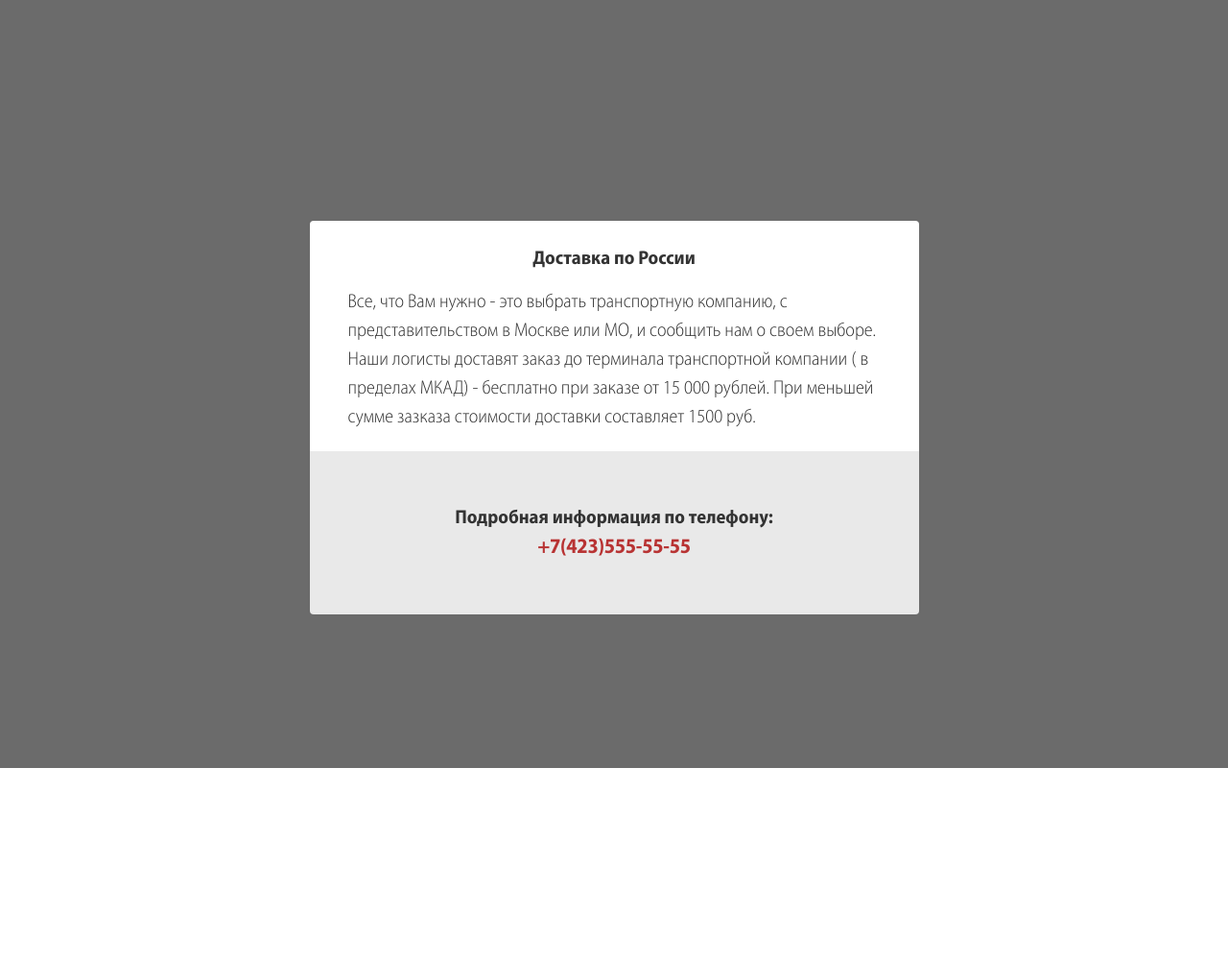
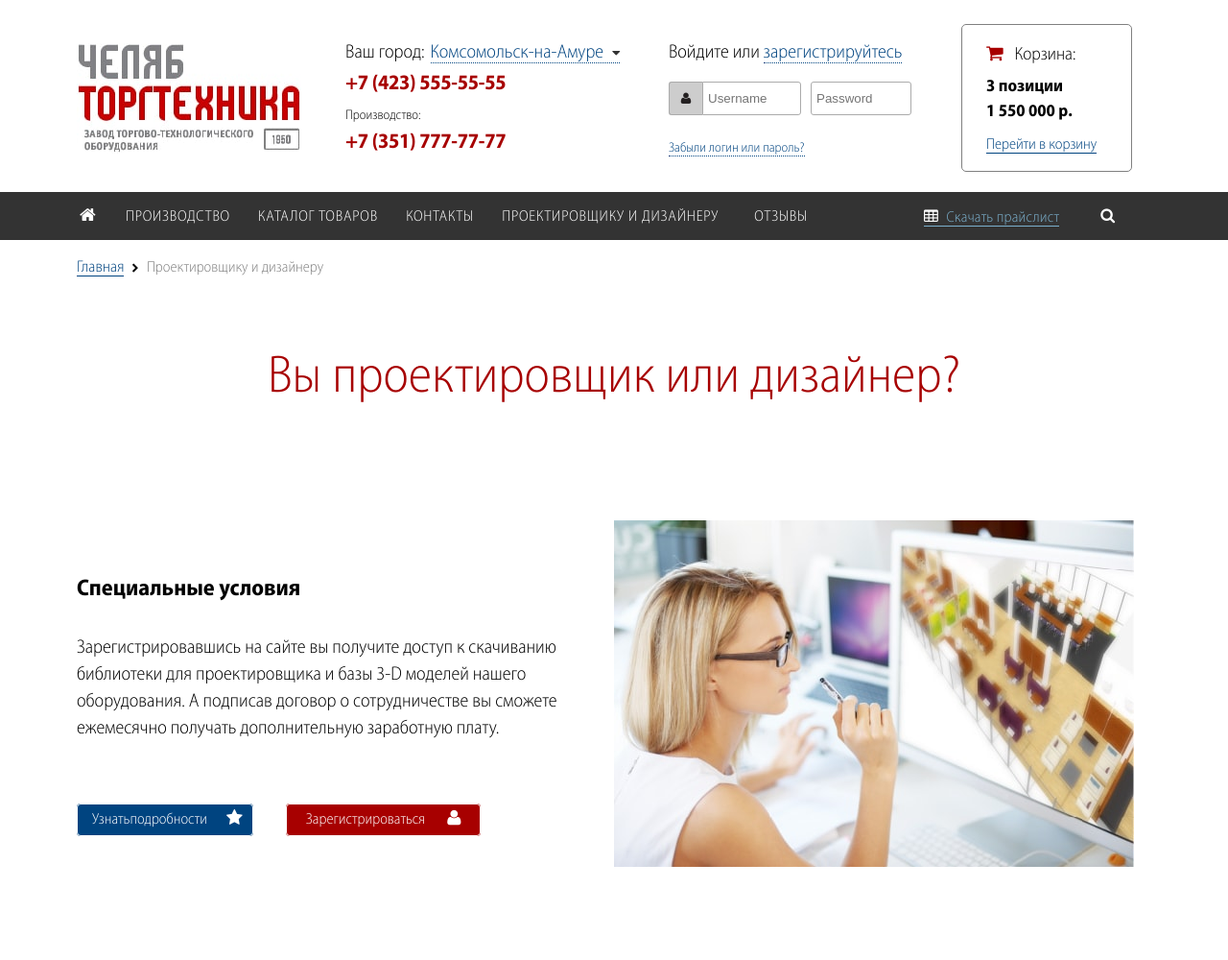
Before and after one commit to katyamishha/katyamishha.github.io, a plain HTML site: page index.html in a window 1280 px wide. Shown: the top 1000 px of the page at 96% size. Before the commit the page ends 800 px from the top, so only its background shows below. Drawn offline with Linux system fonts and the light colour scheme.

Commit message:
designer

```diff
--- a/index.html
+++ b/index.html
@@ -7,17 +7,101 @@
 	<link rel="stylesheet" href="font-awesome/css/font-awesome.min.css">
 </head>
 <body>
-	<div class="pop__up">
-		<div class="pop__up-block">
-			<div class="delivery__header">
-				<div class="title__bold">Доставка по России</div>
-				<div class="delivery__paragraph">Все, что Вам нужно - это выбрать транспортную компанию, с представительством в Москве или МО, и сообщить нам о своем выборе. Наши логисты доставят заказ до терминала транспортной компании ( в пределах МКАД) - бесплатно при заказе от 15 000 рублей. При меньшей сумме зазказа стоимости доставки составляет 1500 руб.</div>
+	<div class="wrapper">
+		<div class="content">
+			<header id="header" class="header">
+				<div class="container">
+					<div class="header__logo logo">
+						<a href="#" class="logo__link">
+							<img src="img/logo.jpg" alt="">
+						</a>
+					</div>
+					<div class="header__contacts contacts">
+						<div class="header__select">
+							<div class="header__our-city">Ваш город:</div>
+							<a href="#" class="header__select-link">Комсомольск-на-Амуре <i class="fa fa-caret-down" aria-hidden="true"></i>
+							</a>
+						</div>
+						<div class="header__phone phone">+7 (423) 555-55-55</div>
+						<div class="header__phone-place">Производство:</div>
+						<div class="header__phone phone">+7 (351) 777-77-77</div>
+					</div>
+					<div class="header__autorization autorization">
+						<div class="autorization__block">
+							<p class="autorization__enter">Войдите или</p>
+							<a href="" class="autorization__registration">зарегистрируйтесь</a>
+							<div class="autorization__form-user">
+								<button class="user__button"><i class="fa fa-user" aria-hidden="true"></i></button>
+								<input type="text" name="log" class="user__input" placeholder="Username">
+							</div>
+							<div class="autorization__form-password">
+								<input type="password" name="log" class="password__input" placeholder="Password">
+							</div>
+							<a href="#" class="autorization__forget">Забыли логин или пароль?</a>
+						</div>
+					</div>
+					<div class="header__basket basket">
+						<div class="basket__view-empty"><i class="fa fa-shopping-cart" aria-hidden="true"></i>
+							Корзина:</div>
+							<div class="basket__number"> <span>3</span> позиции</div>
+							<div class="basket__price"><span>1 550 000 </span> р.</div>
+							<a href="#" class="basket__go-shopping">Перейти в корзину</a>
+						</div>
+					</div>
+				</header>
+				<nav class="main-menu-nav">
+					<div class="container">
+						<ul class="main-menu">
+							<li class="main-menu__item main-menu__item--home"><a href="#" class="main-menu__link main-menu__link--home"><i class="fa fa-home" aria-hidden="true"></i>
+							</a></li>
+							<li class="main-menu__item"><a href="#" class="main-menu__link">Производство</a></li>
+							<li class="main-menu__item"><a href="#" class="main-menu__link">Каталог товаров</a></li>
+							<li class="main-menu__item main-menu__item--active"><a href="#" class="main-menu__link">Контакты</a></li>
+							<li class="main-menu__item"><a href="#" class="main-menu__link">Проектировщику и дизайнеру</a></li>
+							<li class="main-menu__item"><a href="#" class="main-menu__link">Отзывы</a></li>
+						</ul>
+						<div class="main-menu-price-list"><a href="#" class="price-list__link"> <i class="fa fa-table" aria-hidden="true"></i>
+							Скачать прайслист</a></div>
+							<div class="main-menu__search"><button class="btn__search"><i class="fa fa-search" aria-hidden="true"></i>
+							</button></div>
+						</div>
+					</nav>
+					<section class="breadcrumbs">
+						<div class="container">
+							<a href="#" class="breadcrumbs__link">Главная</a>
+							<span class="breadcrumbs__separator"><i class="fa fa-chevron-right" aria-hidden="true"></i></span>
+							<span class="breadcrumbs__link-active">Проектировщику и дизайнеру</span>
+						</div>
+					</section>
+					<section class="main__block">
+						<div class="container">
+							<h2 class="main__title">Вы проектировщик или дизайнер?</h2>
+							<div class="designer-or__block">
+								<div class="designer-or__half">
+									<p class="anketa__block-title designer-or__title">Специальные условия</p>
+									<div class="paragraph__block enter__block designer-or__text">Зарегистрировавшись на сайте вы получите доступ к скачиванию библиотеки для проектировщика и базы 3-D моделей нашего оборудования. А подписав договор о сотрудничестве вы сможете ежемесячно получать дополнительную заработную плату.</div>
+									<div class="designer-or__block-btn">
+										<a href="#" class="item-link  basket__btn--blue designer-or__btn">Узнатьподробности<i class="fa fa-star" aria-hidden="true"></i></a>
+										<a href="#" class="item-link  basket__btn--red designer-or__btn">Зарегистрироваться <i class="fa fa-user" aria-hidden="true"></i></a>
+									</div>
+								</div>
+								<div class="designer-or__half"><img src="img/designer.jpg" alt=""></div>
+							</div>
+							<div class="clearfix"></div>
+						</div>
+					</section>
+				</div>
+				<footer class="footer">
+					<div class="container">
+						<div class="footer__copyright-block">
+							<div class="footer__copyright"><i class="fa fa-copyright" aria-hidden="true"></i> Завод технологического оборудования "Челябторгтехника"
+							</div>
+							<div class="footer__protection">Использование материалов сайта разрешено только с указанием источника <a href="#" class="footer__protection-link">www.zto-chtt.ru</a></div>
+						</div>
+						<div class="footer__design">Разработка сайта — <br><a href="#" class="footer__design-link">Рекламное агентство "Априори"</a></div>
+						<div class="footer_logo-designer"><a href="#"><img src="img/logo_designer.jpg" alt=""></a></div>
+					</div>
+				</footer>
 			</div>
-			<div class="delivery__footer">
-				<div class="title__bold">Подробная информация по телефону:</div>
-				<div class="delivery__footer-phone phone">+7(423)555-55-55</div>
-			</div>
-		</div>
-	</div>
-</body>
-</html>
+		</body>
+		</html>
```
